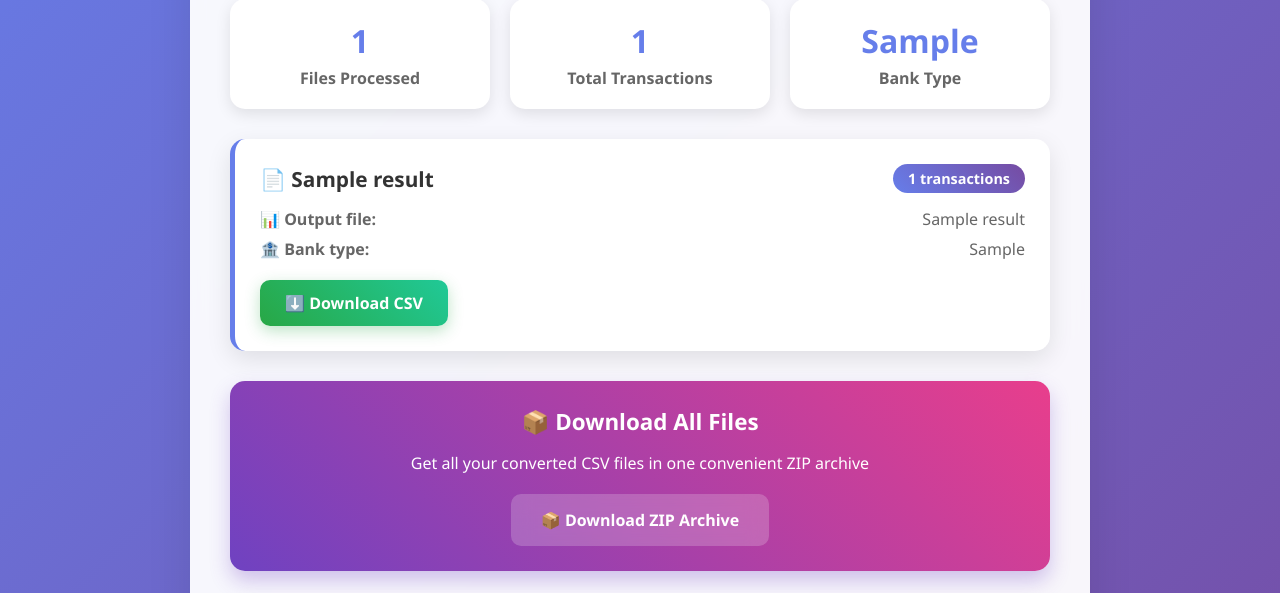
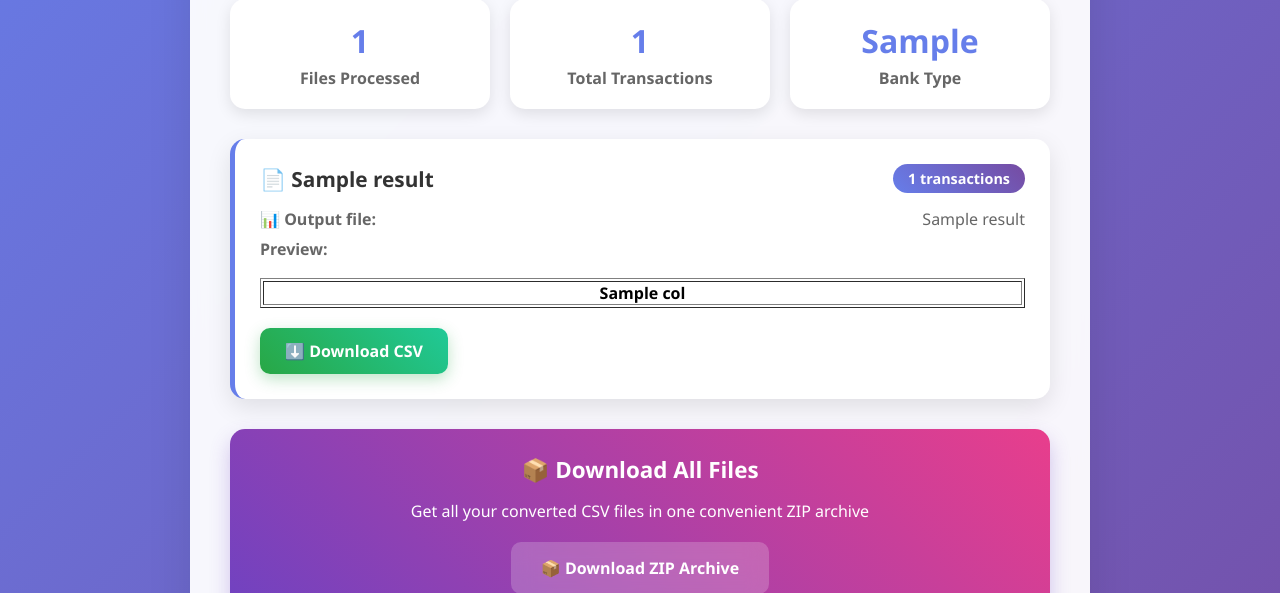
Before and after one commit to Babuse111/file_convection, a Python web app: template templates/results.html in a window 1280 px wide. Shown: the part 313-906 px from the top of the page. Run offline with Jinja, Linux system fonts and the light colour scheme; the template is opened without the code that fills it: most values are stand-ins (such as "Sample title", 1, 10 or a date in 2020); lists and menus that the app fills with data are empty.

Commit message:
code update

```diff
--- a/templates/results.html
+++ b/templates/results.html
@@ -298,8 +298,27 @@
                             <span>{{ result.csv_name }}</span>
                         </div>
                         <div class="detail-row">
-                            <span class="detail-label">🏦 Bank type:</span>
-                            <span>{{ bank_type }}</span>
+                            <span class="detail-label">Preview:</span>
+                        </div>
+                        <div style="overflow-x:auto;">
+                            <table border="1" cellpadding="4" style="width:100%;margin-top:10px;">
+                                <thead>
+                                    <tr>
+                                        {% for col in result.columns %}
+                                            <th>{{ col }}</th>
+                                        {% endfor %}
+                                    </tr>
+                                </thead>
+                                <tbody>
+                                    {% for row in result.preview_rows %}
+                                    <tr>
+                                        {% for col in result.columns %}
+                                            <td>{{ row[col] }}</td>
+                                        {% endfor %}
+                                    </tr>
+                                    {% endfor %}
+                                </tbody>
+                            </table>
                         </div>
                     </div>
                     <a href="/download/{{ result.csv_name }}" class="download-btn">
```
Also changed, not shown: app.py (+20 -5 lines).
